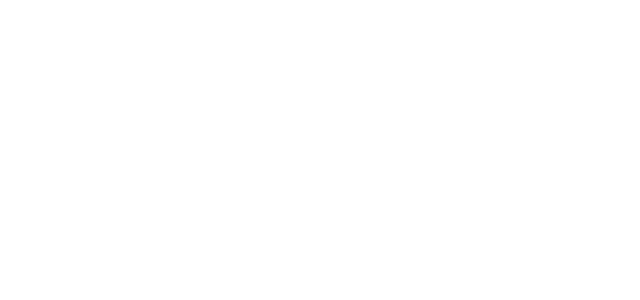
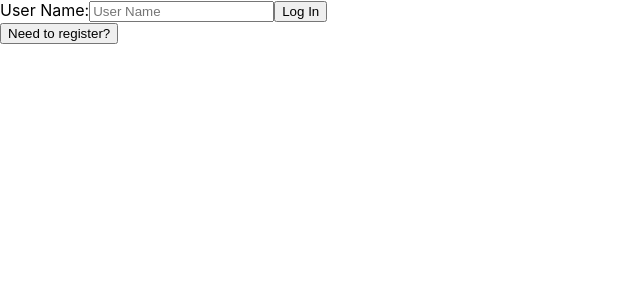
Before and after one commit to NeNeZoRr/rock-n-reviews, a React (Create React App) app: page / in a window 1280 px wide. Shown: the top 300 px of the page, without its empty margins (0-640 px from the left). Built offline with nearby package versions, Linux system fonts and the light colour scheme.

Commit message:
login and regs forms

```diff
--- a/package.json
+++ b/package.json
@@ -6,6 +6,7 @@
     "@testing-library/jest-dom": "^5.17.0",
     "@testing-library/react": "^13.4.0",
     "@testing-library/user-event": "^13.5.0",
+    "node": "^21.2.0",
     "react": "^18.2.0",
     "react-dom": "^18.2.0",
     "react-scripts": "5.0.1",
--- a/src/App.js
+++ b/src/App.js
@@ -1,7 +1,19 @@
+import React, { useState } from "react";
+import { Login } from "./Login";
+import { Register } from "./Register";
 
 function App() {
+  const [currentForm, setCurrentForm] = useState('login')
+
+  const toggleForm = (formName) => {
+    setCurrentForm(formName);
+  }
+
   return (
     <div className="App">
+      {
+        currentForm === "login" ? <Login onFormSwitch={toggleForm}/> : <Register onFormSwitch={toggleForm}/>
+      }
     </div>
   );
 }
--- /dev/null
+++ b/src/Login.jsx
@@ -0,0 +1,21 @@
+import React, { useState } from "react";
+
+export const Login = (props) => {
+    const [user, setUser] = useState('');
+
+    const handleSubmit = (e) => {
+        e.preventDefault();
+        console.log(user);
+    }
+
+    return (
+        <>
+        <form onSubmit={handleSubmit}>
+            <label for="user">User Name:</label>
+            <input value={user} onChange={(e) => setUser(e.target.value)} type="user Name" placeholder="User Name"/>
+            <button type="submit">Log In</button>
+        </form>
+        <button onClick={() => props.onFormSwitch('register')}> Need to register?</button>
+        </>
+    )
+}
--- /dev/null
+++ b/src/Register.jsx
@@ -0,0 +1,24 @@
+import React, { useState } from "react";
+
+export const Register = (props) => {
+    const [user, setUser] = useState('');
+    const [name, setName] = useState('');
+
+    const handleSubmit = (e) => {
+        e.preventDefault();
+        console.log(user);
+    }
+
+    return(
+        <>
+        <form onSubmit={handleSubmit}>
+        <label for="Name">Your Name:</label>
+            <input value={name} onChange={(e) => setName(e.target.value)} type="Name" placeholder="Your Name"/>
+            <label for="user">User Name:</label>
+            <input value={user} onChange={(e) => setUser(e.target.value)} type="user Name" placeholder="User Name"/>
+            <button type="submit">Register</button>
+        </form>
+        <button onClick={() => props.onFormSwitch('login')}>Already have an account?</button>
+        </>
+    )
+}
```
Also changed, not shown: 1 other file (tests, documents, lock files or other folders).
